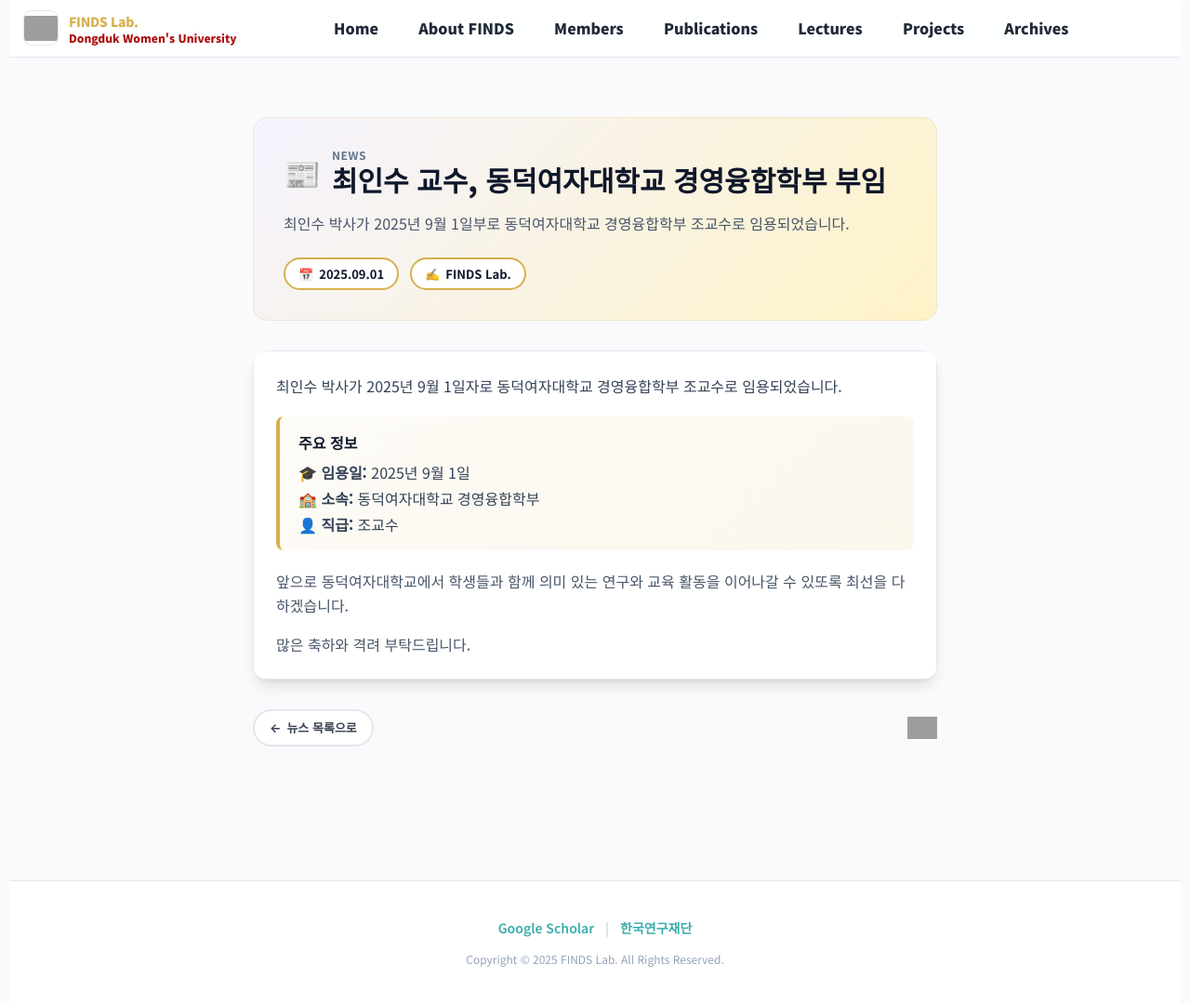
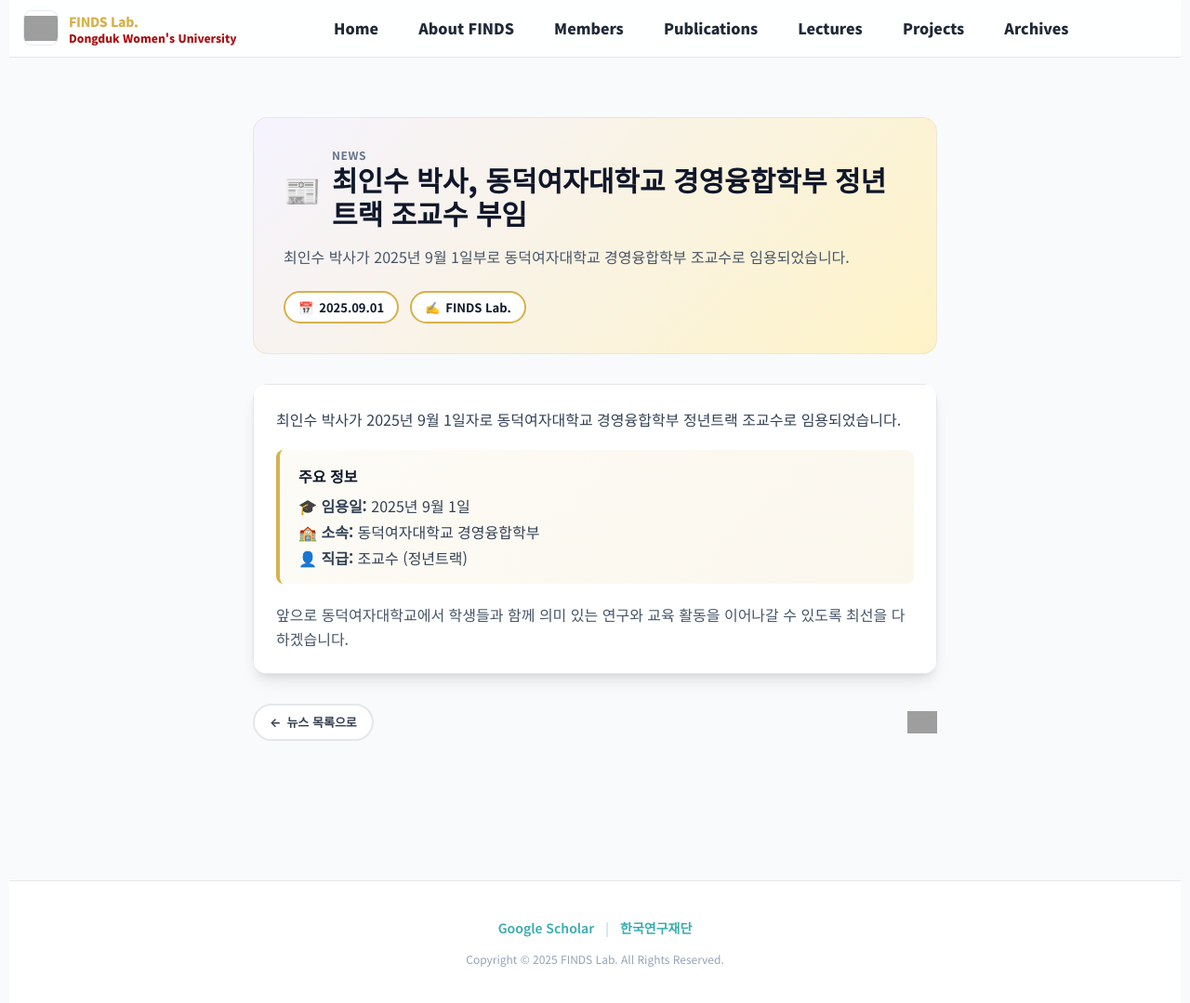
Before and after one commit to FinDS-Lab/site, a Jekyll site: the page built from news/2025-09-01-1.md, in a window 1280 px wide and 1080 px high. Shown: the whole window at 93% size. Built offline with Jekyll 4.4.1, drawn with Linux system fonts in a browser that asks for light colours; nearby versions of some CDN libraries; grey boxes are pictures that could not be loaded.

Commit message:
Update 2025-09-01-1.md

```diff
--- a/news/2025-09-01-1.md
+++ b/news/2025-09-01-1.md
@@ -1,6 +1,6 @@
 ---
 layout: default
-title: "최인수 교수, 동덕여자대학교 경영융합학부 부임"
+title: "최인수 박사, 동덕여자대학교 경영융합학부 정년트랙 조교수 부임"
 date: 2025-09-01
 permalink: /news/2025-09-01-1.html
 author: "FINDS Lab."
@@ -130,7 +130,7 @@ excerpt: "최인수 박사가 2025년 9월 1일부로 동덕여자대학교 경
     <div class="content-section">
       <div class="prose prose-slate max-w-none">
         <p class="text-slate-700 leading-relaxed text-base">
-          최인수 박사가 2025년 9월 1일자로 동덕여자대학교 경영융합학부 조교수로 임용되었습니다.
+          최인수 박사가 2025년 9월 1일자로 동덕여자대학교 경영융합학부 정년트랙 조교수로 임용되었습니다.
         </p>
 
         <div class="highlight-box">
@@ -138,16 +138,12 @@ excerpt: "최인수 박사가 2025년 9월 1일부로 동덕여자대학교 경
           <ul class="text-slate-700 space-y-1 list-none p-0">
             <li>🎓 <strong>임용일:</strong> 2025년 9월 1일</li>
             <li>🏫 <strong>소속:</strong> 동덕여자대학교 경영융합학부</li>
-            <li>👤 <strong>직급:</strong> 조교수</li>
+            <li>👤 <strong>직급:</strong> 조교수 (정년트랙)</li>
           </ul>
         </div>
 
         <p class="text-slate-600 leading-relaxed text-base mt-4">
-          앞으로 동덕여자대학교에서 학생들과 함께 의미 있는 연구와 교육 활동을 이어나갈 수 있또록 최선을 다 하겠습니다.
-        </p>
-
-        <p class="text-slate-600 leading-relaxed text-base mt-4">
-          많은 축하와 격려 부탁드립니다.
+          앞으로 동덕여자대학교에서 학생들과 함께 의미 있는 연구와 교육 활동을 이어나갈 수 있도록 최선을 다 하겠습니다.
         </p>
       </div>
     </div>
```
